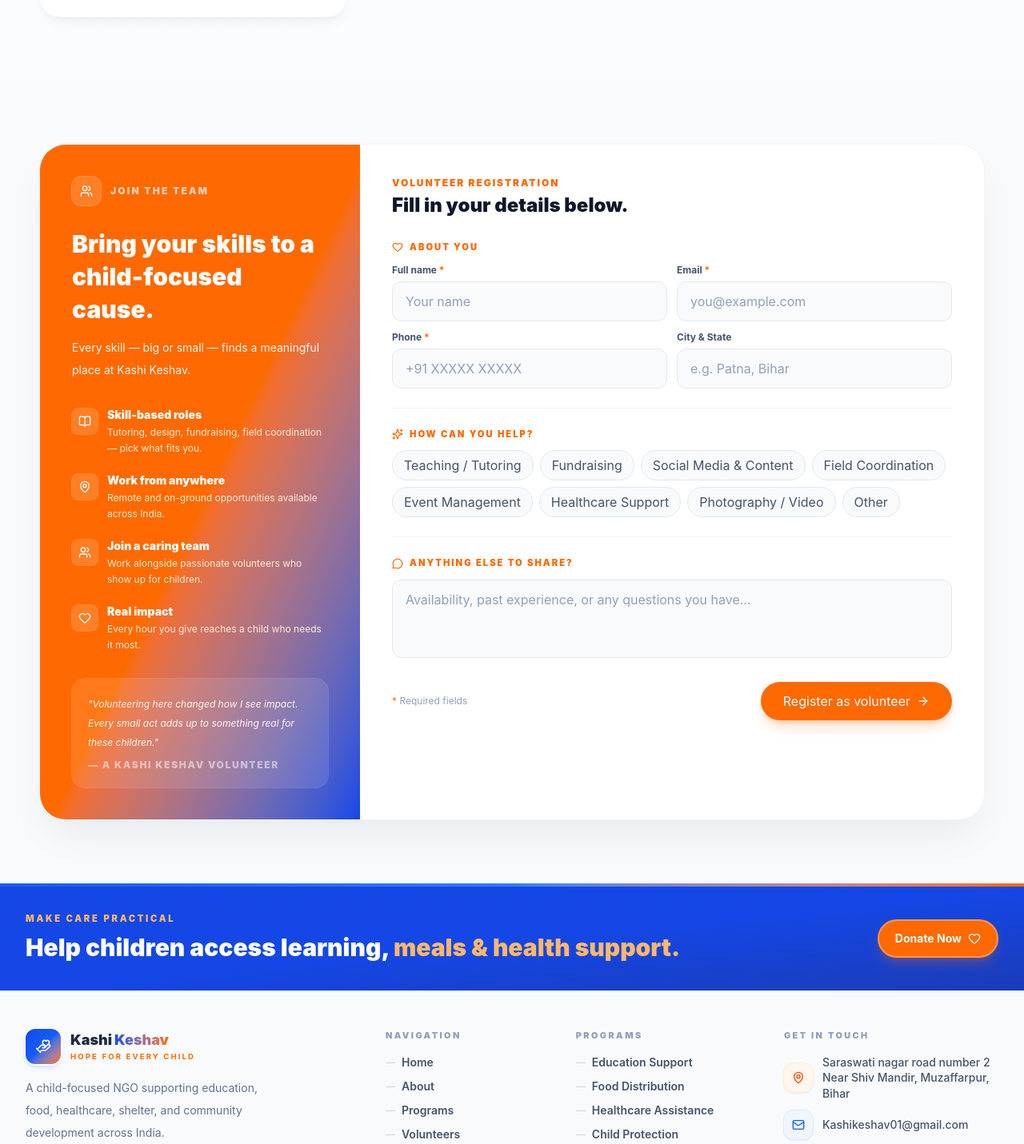
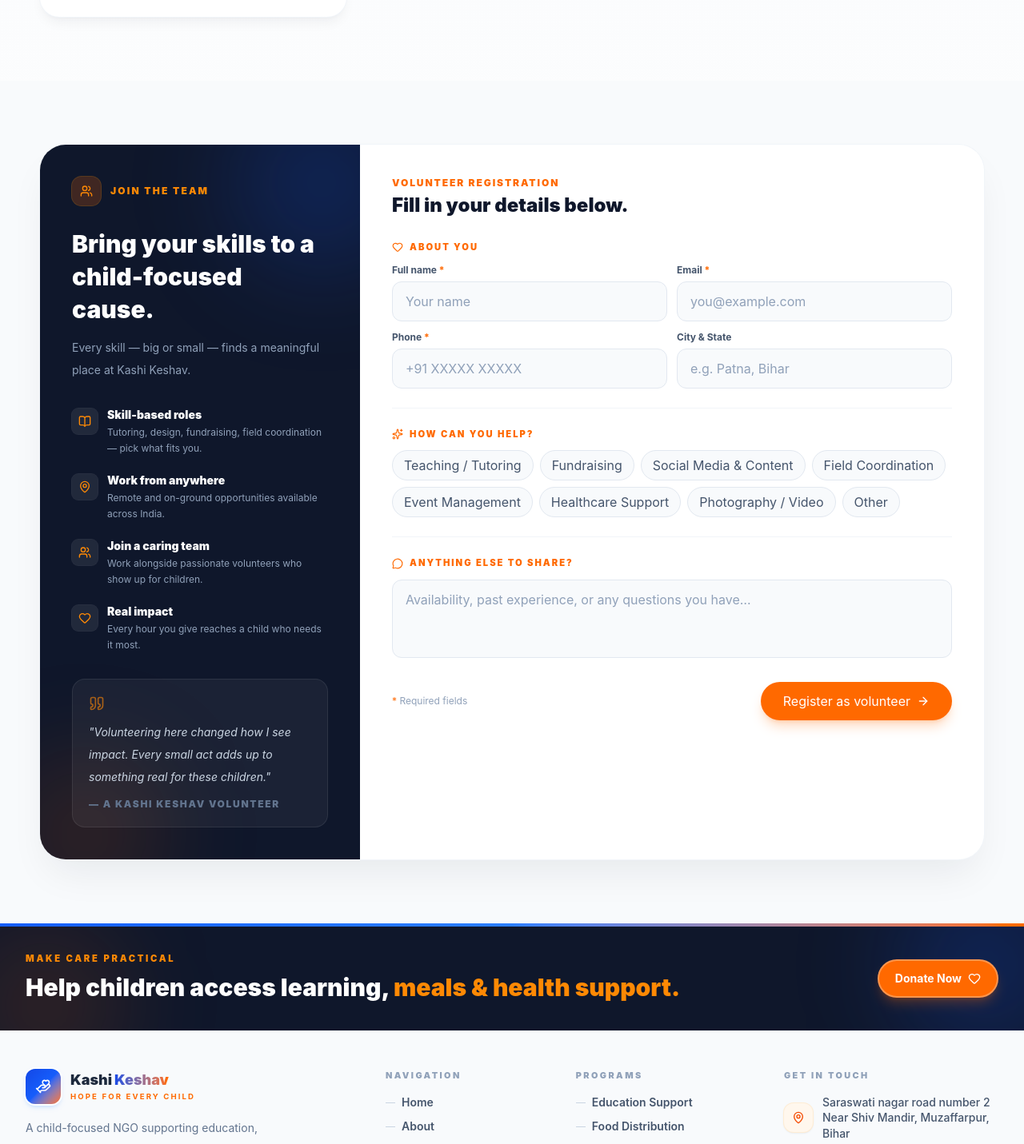
Before and after one commit to AbhirajSingh-1/Kashi-Keshav, a React (Vite) app: page /volunteers in a window 1280 px wide. Shown: the part 3610-5041 px from the top of the page at 80% size. Built offline with nearby package versions, Linux system fonts and the light colour scheme.

Commit message:
Developed new feature Contact and Volunteer form submit from website  response directly sent to client mail id

```diff
--- a/src/components/ContactForm.jsx
+++ b/src/components/ContactForm.jsx
@@ -3,27 +3,25 @@
 
 /**
  * ─────────────────────────────────────────────────
- *  HOW TO FIND YOUR GOOGLE FORM ENTRY IDs
+ *  GOOGLE FORM CONFIGURATION
  * ─────────────────────────────────────────────────
- *  1. Open your Google Form link in Chrome
- *  2. Press Ctrl+U (View Page Source)
- *  3. Press Ctrl+F and search for: entry.
- *  4. You'll see inputs like name="entry.1234567890"
- *  5. Match each field name below and paste the numbers
+ *  Form: "Contact information"
+ *  Fields: Name, Email, Phone, Interest, Message
+ *  Entry IDs extracted from form page source.
  * ─────────────────────────────────────────────────
  */
 const FORM_URL =
   "https://docs.google.com/forms/d/e/1FAIpQLSfGdYH0B5TLZZO9pUnC56xmiEUG63Koxz90W7olZyhjs6WsLQ/formResponse"
 
 const ENTRY = {
-  name:     "entry.REPLACE_WITH_NAME_ID",     // e.g. entry.2005620554
-  email:    "entry.REPLACE_WITH_EMAIL_ID",    // e.g. entry.1045781291
-  phone:    "entry.REPLACE_WITH_PHONE_ID",    // e.g. entry.1166974658
-  interest: "entry.REPLACE_WITH_INTEREST_ID", // e.g. entry.839337160
-  message:  "entry.REPLACE_WITH_MESSAGE_ID",  // e.g. entry.1886663040
+  name:     "entry.2005620554",
+  email:    "entry.1045781291",
+  phone:    "entry.1166974658",
+  interest: "entry.1621959302",
+  message:  "entry.839337160",
 }
 
-const interests = ["Donation", "Volunteering", "Sponsorship", "Partnership", "Other"]
+const interests = ["Donation", "Volunteering", "Sponsorship", "Partnership"]
 
 const inputCls =
   "w-full rounded-xl border border-slate-200 bg-slate-50 px-4 py-3 text-sm font-medium text-slate-800 placeholder-slate-400 outline-none transition focus:border-blue-400 focus:bg-white focus:ring-2 focus:ring-blue-100"
--- a/src/components/Footer.jsx
+++ b/src/components/Footer.jsx
@@ -11,22 +11,26 @@
       <div className="h-1 w-full bg-gradient-to-r from-blue-600 via-blue-500 to-orange-500" />
 
       {/* ── CTA Banner ── */}
-      <div className="bg-gradient-to-br from-blue-700 via-blue-700 to-blue-800">
-        <div className="mx-auto max-w-7xl px-4 py-8 sm:px-6 lg:px-8">
+      <div className="relative overflow-hidden bg-slate-900">
+        {/* Subtle decorative blobs */}
+        <div className="pointer-events-none absolute -right-16 -top-16 h-56 w-56 rounded-full bg-blue-600/20 blur-3xl" />
+        <div className="pointer-events-none absolute -bottom-16 -left-10 h-48 w-48 rounded-full bg-orange-500/15 blur-3xl" />
+
+        <div className="relative mx-auto max-w-7xl px-4 py-8 sm:px-6 lg:px-8">
           <div className="flex flex-col gap-5 sm:flex-row sm:items-center sm:justify-between">
             <div>
-              <p className="text-[0.7rem] font-black uppercase tracking-[0.24em] text-orange-300">
+              <p className="text-[0.7rem] font-black uppercase tracking-[0.24em] text-orange-400">
                 Make care practical
               </p>
               <h2 className="mt-2 text-xl font-black leading-snug text-white sm:text-2xl lg:text-3xl">
                 Help children access learning,{" "}
-                <span className="text-orange-300">meals &amp; health support.</span>
+                <span className="text-orange-400">meals &amp; health support.</span>
               </h2>
             </div>
             <ButtonLink
               to="/donate"
               icon="Heart"
-              className="w-full shrink-0 justify-center border-2 border-white/30  text-blue-700 hover:bg-orange-500 hover:text-white hover:border-orange-500 sm:w-auto"
+              className="w-full shrink-0 justify-center border-2 border-white/30 text-white hover:bg-orange-500 hover:text-white hover:border-orange-500 sm:w-auto"
             >
               Donate Now
             </ButtonLink>
--- a/src/pages/Contact.jsx
+++ b/src/pages/Contact.jsx
@@ -33,32 +33,36 @@
           <div className="overflow-hidden rounded-[2rem] bg-white shadow-2xl shadow-slate-900/8 ring-1 ring-slate-100 lg:grid lg:grid-cols-[360px_1fr] xl:grid-cols-[400px_1fr]">
 
             {/* Left info panel */}
-            <aside className="flex flex-col justify-between gap-8 bg-gradient-to-br from-blue-700 via-blue-600 to-blue-800 p-8 text-white sm:p-10">
-              <div>
+            <aside className="relative flex flex-col justify-between gap-8 overflow-hidden bg-slate-900 p-8 text-white sm:p-10">
+              {/* Subtle decorative blobs */}
+              <div className="pointer-events-none absolute -right-16 -top-16 h-56 w-56 rounded-full bg-blue-600/20 blur-3xl" />
+              <div className="pointer-events-none absolute -bottom-16 -left-10 h-48 w-48 rounded-full bg-orange-500/15 blur-3xl" />
+
+              <div className="relative">
                 <div className="flex items-center gap-3">
-                  <span className="grid h-9 w-9 place-items-center rounded-xl bg-white/15 ring-1 ring-white/30">
-                    <SiteIcon name="HandHeart" className="h-4 w-4 text-white" />
+                  <span className="grid h-9 w-9 place-items-center rounded-xl bg-orange-500/20 ring-1 ring-orange-400/30">
+                    <SiteIcon name="HandHeart" className="h-4 w-4 text-orange-400" />
                   </span>
-                  <span className="text-xs font-black uppercase tracking-[0.18em] text-white/70">
+                  <span className="text-xs font-black uppercase tracking-[0.18em] text-orange-400">
                     Kashi Keshav
                   </span>
                 </div>
 
-                <h2 className="mt-7 text-2xl font-black leading-snug sm:text-3xl">
+                <h2 className="mt-7 text-2xl font-black leading-snug text-white sm:text-3xl">
                   Every message plants a seed of hope.
                 </h2>
-                <p className="mt-3 text-sm leading-7 text-blue-100">
+                <p className="mt-3 text-sm leading-7 text-slate-400">
                   Whether you're a donor, volunteer, or partner — we read every message and respond within 48 hours.
                 </p>
 
                 <div className="mt-8 grid gap-5">
                   {contactDetails.map(({ icon, label, value }) => (
                     <div key={label} className="flex items-start gap-3">
-                      <span className="mt-0.5 grid h-8 w-8 shrink-0 place-items-center rounded-lg bg-white/15 ring-1 ring-white/20">
-                        <SiteIcon name={icon} className="h-4 w-4 text-white" />
+                      <span className="mt-0.5 grid h-8 w-8 shrink-0 place-items-center rounded-lg bg-white/8 ring-1 ring-white/10">
+                        <SiteIcon name={icon} className="h-4 w-4 text-orange-400" />
                       </span>
                       <div>
-                        <p className="text-[0.65rem] font-black uppercase tracking-[0.18em] text-orange-300">{label}</p>
+                        <p className="text-[0.65rem] font-black uppercase tracking-[0.18em] text-orange-400">{label}</p>
                         <p className="mt-0.5 text-sm font-semibold leading-6 text-white/90">{value}</p>
                       </div>
                     </div>
@@ -66,10 +70,10 @@
                 </div>
               </div>
 
-              <div className="rounded-2xl bg-white/10 p-5 ring-1 ring-white/15">
-                <p className="text-xs font-black uppercase tracking-[0.15em] text-orange-300">Response time</p>
+              <div className="relative rounded-2xl border border-white/8 bg-white/5 p-5">
+                <p className="text-xs font-black uppercase tracking-[0.15em] text-orange-400">Response time</p>
                 <p className="mt-1 text-base font-bold text-white">Within 48 hours</p>
-                <p className="mt-1.5 text-xs leading-6 text-blue-100">
+                <p className="mt-1.5 text-xs leading-6 text-slate-400">
                   We're a volunteer-run team — your message reaches us directly and personally.
                 </p>
               </div>
--- a/src/pages/Volunteers.jsx
+++ b/src/pages/Volunteers.jsx
@@ -92,44 +92,49 @@
           <div className="overflow-hidden rounded-[2rem] bg-white shadow-2xl shadow-slate-900/8 ring-1 ring-slate-100 lg:grid lg:grid-cols-[360px_1fr] xl:grid-cols-[400px_1fr]">
 
             {/* Left info panel */}
-            <aside className="flex flex-col justify-between gap-8 bg-gradient-to-br from-orange-500 via-orange-500 to-blue-700 p-8 text-white sm:p-10">
-              <div>
+            <aside className="relative flex flex-col justify-between gap-8 overflow-hidden bg-slate-900 p-8 text-white sm:p-10">
+              {/* Subtle decorative blobs */}
+              <div className="pointer-events-none absolute -right-16 -top-16 h-56 w-56 rounded-full bg-blue-600/20 blur-3xl" />
+              <div className="pointer-events-none absolute -bottom-16 -left-10 h-48 w-48 rounded-full bg-orange-500/15 blur-3xl" />
+
+              <div className="relative">
                 <div className="flex items-center gap-3">
-                  <span className="grid h-9 w-9 place-items-center rounded-xl bg-white/15 ring-1 ring-white/30">
-                    <SiteIcon name="Users" className="h-4 w-4 text-white" />
+                  <span className="grid h-9 w-9 place-items-center rounded-xl bg-orange-500/20 ring-1 ring-orange-400/30">
+                    <SiteIcon name="Users" className="h-4 w-4 text-orange-400" />
                   </span>
-                  <span className="text-xs font-black uppercase tracking-[0.18em] text-white/70">
+                  <span className="text-xs font-black uppercase tracking-[0.18em] text-orange-400">
                     Join the team
                   </span>
                 </div>
 
-                <h2 className="mt-7 text-2xl font-black leading-snug sm:text-3xl">
+                <h2 className="mt-7 text-2xl font-black leading-snug text-white sm:text-3xl">
                   Bring your skills to a child-focused cause.
                 </h2>
-                <p className="mt-3 text-sm leading-7 text-orange-50">
+                <p className="mt-3 text-sm leading-7 text-slate-400">
                   Every skill — big or small — finds a meaningful place at Kashi Keshav.
                 </p>
 
                 <div className="mt-8 grid gap-5">
                   {perks.map(({ icon, title, desc }) => (
                     <div key={title} className="flex items-start gap-3">
-                      <span className="mt-0.5 grid h-8 w-8 shrink-0 place-items-center rounded-lg bg-white/15 ring-1 ring-white/20">
-                        <SiteIcon name={icon} className="h-4 w-4 text-white" />
+                      <span className="mt-0.5 grid h-8 w-8 shrink-0 place-items-center rounded-lg bg-white/8 ring-1 ring-white/10">
+                        <SiteIcon name={icon} className="h-4 w-4 text-orange-400" />
                       </span>
                       <div>
                         <p className="text-sm font-black text-white">{title}</p>
-                        <p className="mt-0.5 text-xs leading-5 text-orange-100">{desc}</p>
+                        <p className="mt-0.5 text-xs leading-5 text-slate-400">{desc}</p>
                       </div>
                     </div>
                   ))}
                 </div>
               </div>
 
-              <div className="rounded-2xl bg-white/10 p-5 ring-1 ring-white/15">
-                <p className="text-xs leading-6 text-orange-50 italic">
+              <div className="relative rounded-2xl border border-white/8 bg-white/5 p-5">
+                <SiteIcon name="Quote" className="mb-3 h-5 w-5 text-orange-400/60" />
+                <p className="text-sm leading-7 text-slate-300 italic">
                   "Volunteering here changed how I see impact. Every small act adds up to something real for these children."
                 </p>
-                <p className="mt-2 text-xs font-black uppercase tracking-[0.14em] text-white/50">
+                <p className="mt-3 text-xs font-black uppercase tracking-[0.14em] text-slate-500">
                   — A Kashi Keshav volunteer
                 </p>
               </div>
```
Also changed, not shown: src/components/VolunteerForm.jsx (+30 -17 lines).
